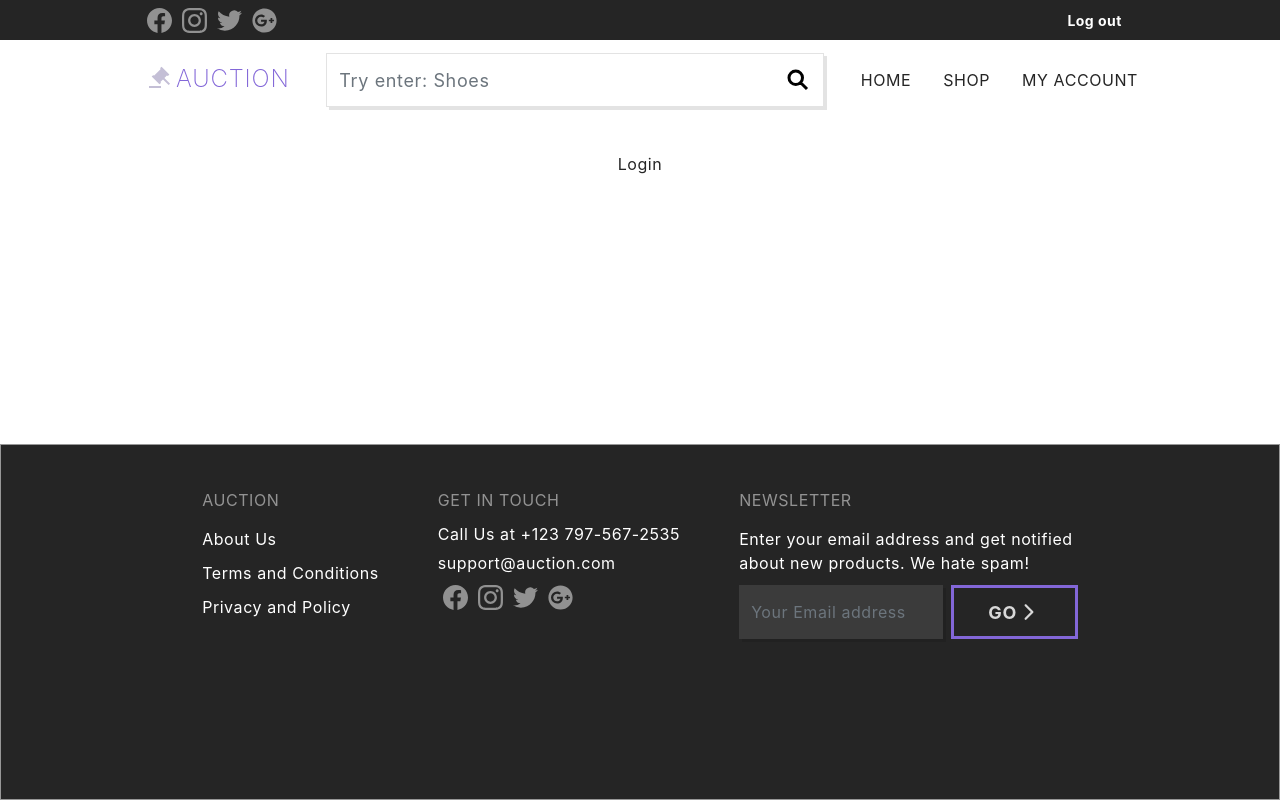
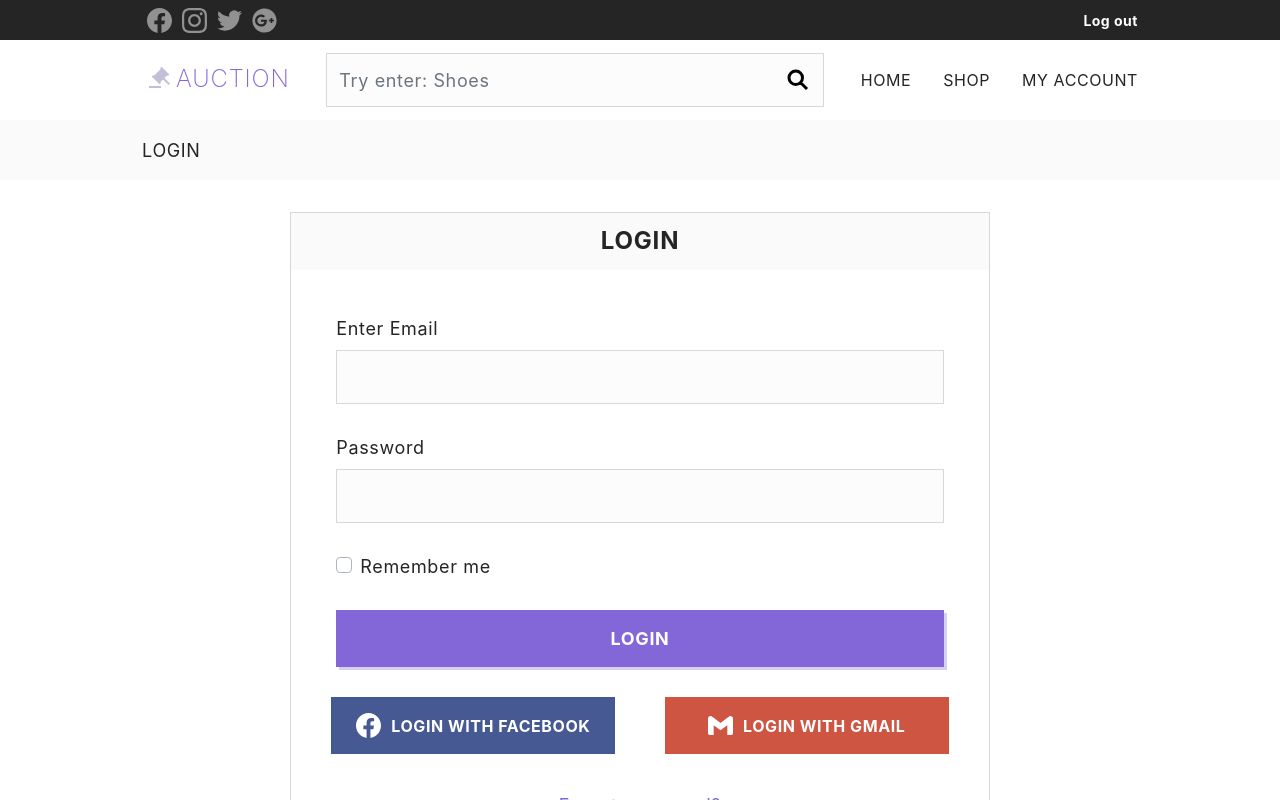
Before and after one commit to kkadusic/auction-app, a React (Create React App) app in the folder frontend/: page /login in a window 1280 px wide. Shown: the top 800 px of the page. Built offline with nearby package versions, Linux system fonts and the light colour scheme; sample sign-in values are in the browser's storage.

Commit message:
Implement user login UI with input fields validation

```diff
--- a/frontend/src/App.css
+++ b/frontend/src/App.css
@@ -36,21 +36,27 @@
     height: 57px;
 }
 
-.btn-flat-white {
+.btn-transparent-white {
     color: #D8D8D8;
     background-color: transparent;
 }
 
-.btn-flat-black {
+.btn-transparent-black {
     color: #252525;
     background-color: transparent;
 }
 
+.btn-fill-purple {
+    color: #FFFFFF;
+    background: #8367D8;
+    box-shadow: 3px 3px 0 0 rgba(131, 103, 216, 0.31);
+}
+
 .form-control {
-    border: 1px solid #E3E3E3;
-    box-shadow: 3px 3px 0 0 rgba(0, 0, 0, 0.11);
     border-radius: 0;
-    color: #919191;
+    color: #9B9B9B;
+    background: #FCFCFC;
+    border: 1px solid #D8D8D8;
 }
 
 .form-control-xl-16 {
@@ -70,13 +76,17 @@
     border: 1px solid #D8D8D8;
 }
 
-.form-group {
+.form-group, .custom-control {
     text-align: left;
 }
 
-.form-label, .font-18 {
+.form-label, .font-18, .custom-control-label {
     font-size: 18px;
     letter-spacing: 0.63px;
+}
+
+.form-row {
+    justify-content: space-between;
 }
 
 .white-nav-link {
@@ -132,20 +142,17 @@
     font-size: 18px;
     letter-spacing: 0.63px;
     border: none;
-    text-align: left;
-    padding-left: 11.1%;
     border-radius: 0;
 }
 
 .alert-warning {
-    background: #F6F2E5;
-    color: #AB944E;
+    background: #ffe0e0;
+    color: #484848;
 }
 
 .alert-success {
-    background: #F0F3EE;
-    font-weight: bold;
-    color: #417505;
+    background: #d9f1ca;
+    color: #484848;
 }
 
 .breadcrumb {
@@ -167,12 +174,12 @@
     letter-spacing: 0.63px;
 }
 
-.breadcrumb-item > a {
+.breadcrumb-item>a {
     font-weight: lighter;
     color: #252525;
 }
 
-.breadcrumb-item > a:hover {
+.breadcrumb-item>a:hover {
     text-decoration: none;
     font-weight: normal;
 }
--- a/frontend/src/App.js
+++ b/frontend/src/App.js
@@ -21,6 +21,9 @@ const App = () => {
         setMessage(message);
         setVariant(variant);
         setAlertVisible(true);
+        setTimeout(() => {
+            setAlertVisible(false);
+        }, 3000);
     }
 
     const setBreadcrumb = (title, items) => {
--- a/frontend/src/components/Footer/index.js
+++ b/frontend/src/components/Footer/index.js
@@ -65,7 +65,7 @@ const Footer = () => {
                 <div className="footer-newsletter-bottom">
                     <Form.Control className="footer-email-input" size="xl-16" type="text"
                                   placeholder="Your Email address"/>
-                    <Button size="xl" variant="flat-white">
+                    <Button size="xl" variant="transparent-white">
                         GO
                         <IoIosArrowForward className="footer-go-button-arrow"/>
                     </Button>
--- a/frontend/src/components/Header/index.js
+++ b/frontend/src/components/Header/index.js
@@ -48,7 +48,7 @@ const Header = ({loggedInState}) => {
                     {loggedIn ?
                         (
                             <>
-                                <Link className="white-nav-link nav-link" onClick={handleLogout} to="/">
+                                <Link style={{ paddingRight: 0 }} className="white-nav-link nav-link" onClick={handleLogout} to="/">
                                     Log out
                                 </Link>
                             </>
--- a/frontend/src/components/Login/index.js
+++ b/frontend/src/components/Login/index.js
@@ -1,9 +1,143 @@
+import React, {useEffect, useState} from 'react';
+import {Formik} from 'formik';
+import {Button, Form} from 'react-bootstrap';
+import {Link, useHistory} from 'react-router-dom';
+import {loginUser} from '../../utilities/ServerCall';
+import {setSession, setRememberInfo, getRememberInfo, removeRememberInfo} from '../../utilities/Common';
+import {SiFacebook, SiGmail} from 'react-icons/si';
+import * as yup from 'yup';
+
 import './login.css';
 
-const Login = () => {
+const Login = ({changeLoggedInState, showMessage, setBreadcrumb}) => {
+
+    const history = useHistory();
+    const rememberInfo = getRememberInfo();
+    const [loginError, setLoginError] = useState(false);
+    const [loading, setLoading] = useState(false);
+
+    useEffect(() => {
+        setBreadcrumb("LOGIN", []);
+        // eslint-disable-next-line
+    }, []);
+
+    const handleSubmit = async (user) => {
+        setLoading(true);
+        try {
+            const response = await loginUser(user);
+            setSession(response.data.person, response.data.token);
+            if (user.remember)
+                setRememberInfo(user.email, user.password);
+            else
+                removeRememberInfo();
+            setLoading(false);
+            history.push("/");
+            changeLoggedInState();
+            showMessage("success", "Logged in successfully");
+        } catch (error) {
+            if (error.response.data.status === 401)
+                setLoginError(true);
+            showMessage("warning", "Wrong email or password");
+            setLoading(false);
+        }
+    }
+
+    const validationSchema = yup.object().shape({
+        email: yup.string()
+            .email("*Email must be valid")
+            .max(320, "*Email must be less than 320 characters")
+            .required("*Email is required"),
+        password: yup.string()
+            .required("*Password is required"),
+        remember: yup.bool()
+    });
+
     return (
-        <div>
-            Login
+        <div className="login-container">
+            <div className="login-title">
+                LOGIN
+            </div>
+            <Formik
+                validationSchema={validationSchema}
+                initialValues={{
+                    email: rememberInfo.email || "",
+                    password: rememberInfo.password || "",
+                    remember: rememberInfo.email !== null
+                }}
+                onSubmit={handleSubmit}
+            >
+                {({
+                      handleSubmit,
+                      handleChange,
+                      touched,
+                      errors,
+                  }) => (
+                    <Form noValidate className="login-form" onSubmit={handleSubmit}>
+                        <Form.Group>
+                            <Form.Label>Enter Email</Form.Label>
+                            <Form.Control
+                                className="form-control-gray"
+                                size="xl-18"
+                                type="email"
+                                name="email"
+                                defaultValue={rememberInfo.email || ""}
+                                onChange={handleChange}
+                                isInvalid={(touched.email && errors.email) || loginError}
+                            />
+                            <Form.Control.Feedback type="invalid">
+                                {errors.email}
+                            </Form.Control.Feedback>
+                        </Form.Group>
+
+                        <Form.Group>
+                            <Form.Label>Password</Form.Label>
+                            <Form.Control
+                                className="form-control-gray"
+                                size="xl-18"
+                                type="password"
+                                name="password"
+                                defaultValue={rememberInfo.password || ""}
+                                onChange={handleChange}
+                                isInvalid={(touched.password && errors.password) || loginError}
+                            />
+                            <Form.Control.Feedback type="invalid">
+                                {errors.password}
+                            </Form.Control.Feedback>
+                        </Form.Group>
+
+                        <Form.Check
+                            custom
+                            type="checkbox"
+                            id="custom-checkbox"
+                            label="Remember me"
+                            name="remember"
+                            defaultChecked={rememberInfo.email !== null}
+                            onChange={handleChange}
+                        />
+
+                        <Button disabled={loading} block variant="fill-purple" size="xxl" type="submit">
+                            LOGIN
+                        </Button>
+
+                        <Form.Row>
+                            <Button variant="fb-button" size="xxl">
+                                <SiFacebook style={{fontSize: 25, marginRight: 10}}/>
+                                LOGIN WITH FACEBOOK
+                            </Button>
+                            <Button variant="google-button" size="xxl">
+                                <SiGmail style={{fontSize: 25, marginRight: 10}}/>
+                                LOGIN WITH GMAIL
+                            </Button>
+                        </Form.Row>
+
+                        <Form.Text className="font-18">
+                            <Link className="purple-nav-link nav-link" to="/forgot-password">
+                                Forgot password?
+                            </Link>
+                        </Form.Text>
+                    </Form>
+                )}
+            </Formik>
         </div>
     );
 }
--- a/frontend/src/components/Login/login.css
+++ b/frontend/src/components/Login/login.css
@@ -0,0 +1,46 @@
+.login-container {
+    border: 1px solid #D8D8D8;
+    max-width: 700px;
+    margin: 0 auto;
+}
+
+.login-form {
+    padding: 6.5%;
+}
+
+.login-form>* {
+    margin-bottom: 30px;
+}
+
+.login-title {
+    background: #FAFAFA;
+    font-weight: bold;
+    font-size: 24px;
+    letter-spacing: 0.84px;
+    padding: 1.5% 0;
+}
+
+.btn-fb-button, .btn-google-button {
+    width: 46%;
+    padding-right: 0;
+    padding-left: 0;
+    font-size: 16px;
+    letter-spacing: 0.56px;
+    color: #FFFFFF;
+    background: #475993;
+    border: 3px solid #415994;
+}
+
+.btn-fb-button:hover, .btn-google-button:hover {
+    color: lightgray;
+}
+
+.btn-fb-button {
+    background: #475993;
+    border: 3px solid #415994;
+}
+
+.btn-google-button {
+    background: #CD5542;
+    border: 3px solid #CD5542;
+}
--- a/frontend/src/utilities/Common.js
+++ b/frontend/src/utilities/Common.js
@@ -2,6 +2,25 @@
 export const setSession = (user, token) => {
     localStorage.setItem('auction-token', token);
     localStorage.setItem('auction-user', JSON.stringify(user));
+}
+
+// Remember email & password info with local storage
+export const setRememberInfo = (email, password) => {
+    localStorage.setItem('auction-email', email);
+    localStorage.setItem('auction-password', password);
+}
+
+// Get email & password info from local storage
+export const getRememberInfo = () => {
+    let email = localStorage.getItem('auction-email');
+    let password = localStorage.getItem('auction-password');
+    return {email, password};
+}
+
+// Remove email & password info from local storage
+export const removeRememberInfo = () => {
+    localStorage.removeItem('auction-email');
+    localStorage.removeItem('auction-password');
 }
 
 // Remove token and user from local storage
@@ -13,7 +32,7 @@ export const removeSession = () => {
 // Return user from local storage
 export const getUser = () => {
     const user = localStorage.getItem('auction-user');
-    return user ?  JSON.parse(user) : null;
+    return user ? JSON.parse(user) : null;
 };
 
 // Return token from local storage
--- a/frontend/src/utilities/MyRoutes.js
+++ b/frontend/src/utilities/MyRoutes.js
@@ -20,7 +20,7 @@ const UserRoutes = (props) => {
             <Route path="/about" render={() => <AboutUs {...props} />}/>
             <Route path="/privacy" render={() => <PrivacyPolicy {...props} />}/>
             <Route path="/terms" render={() => <TermsConditions {...props} />}/>
-            <Route path="/login" component={Login}/>
+            <Route path="/login" render={() => <Login {...props} />}/>
             <Route path="/register" render={() => <Register {...props} />}/>
             <PrivateRoute path="/my-account" component={MyAccount}/>
             <Route component={PageNotFound} />
--- a/frontend/src/utilities/ServerCall.js
+++ b/frontend/src/utilities/ServerCall.js
@@ -1,6 +1,9 @@
 import axios from 'axios';
 
 export const registerUser = async (user) => {
-    console.log(user);
-    return await axios.post('http://localhost:8080/person/register', user);
+    return await axios.post('http://localhost:8080/api/auth/register', user);
 };
+
+export const loginUser = async (user) => {
+    return await axios.post('http://localhost:8080/api/auth/login', user);
+};
```
Also changed, not shown: frontend/src/components/Register/index.js (+6 -5 lines).
